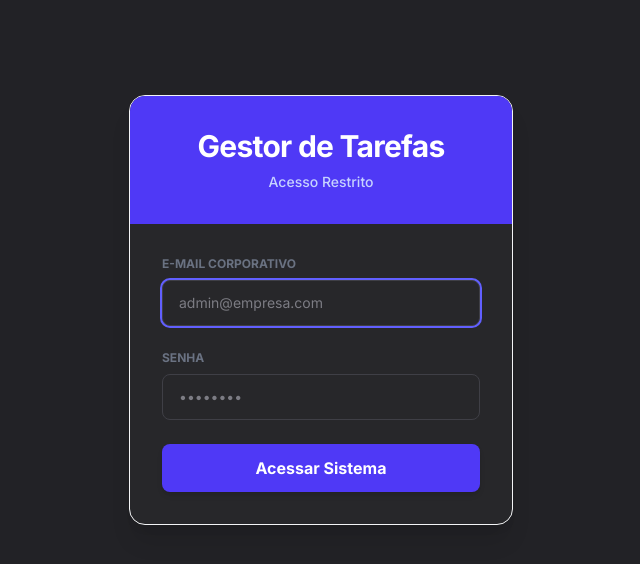
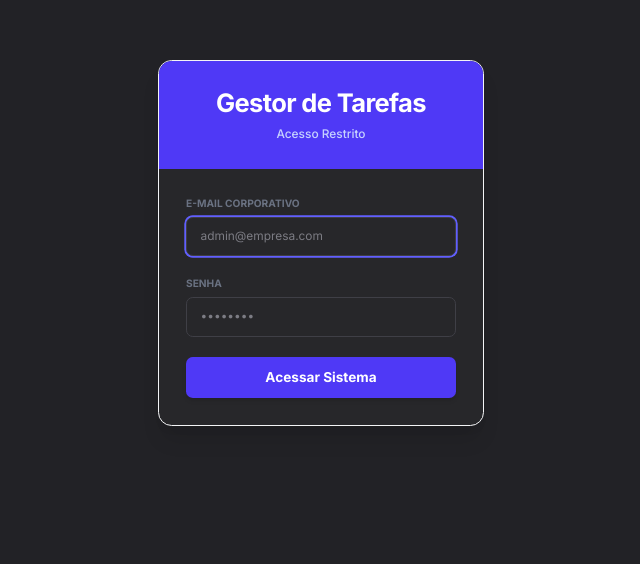
Before and after one commit to ViniciusMPdS/gerenciador_de_tarefas, a Next.js app: page /login in a window 1280 px wide. Shown: the part 138-702 px from the top of the page, without its empty margins (319-959 px from the left). Built offline with nearby package versions, Linux system fonts and the light colour scheme; no server answers; the database is empty.

Commit message:
zoom de 0.85 em globals.css para notebooks com menos de 1450px

```diff
--- a/app/globals.css
+++ b/app/globals.css
@@ -77,3 +77,9 @@ input, textarea, select {
 .text-muted {
   color: var(--color-text-muted);
 }
+
+@media (max-width: 1450px) {
+  html {
+    zoom: 0.85
+  }
+}
```
